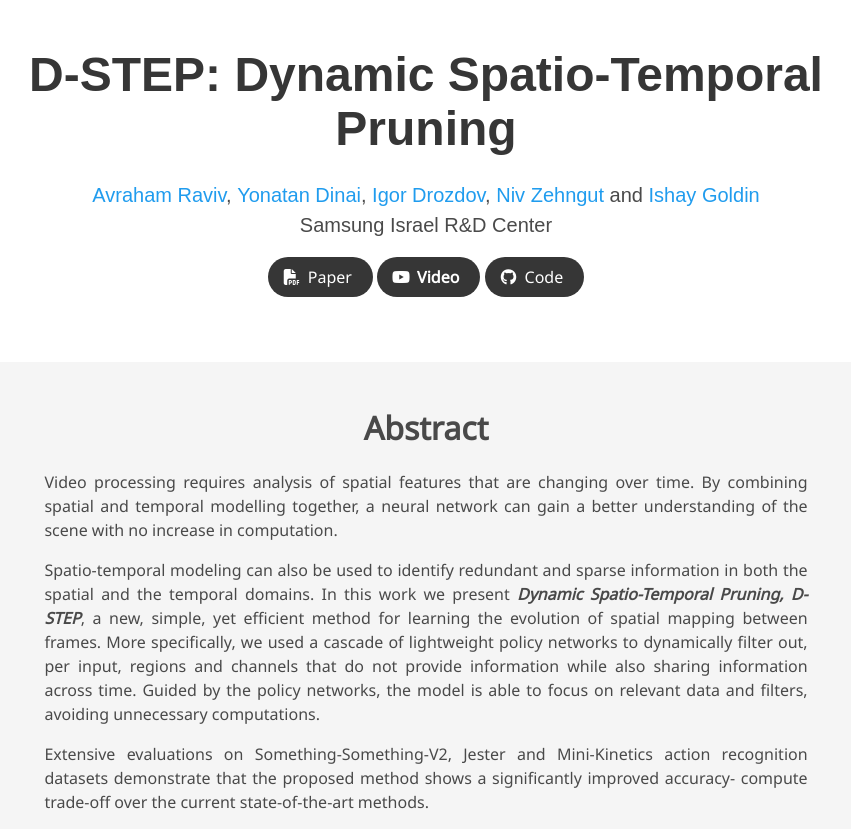
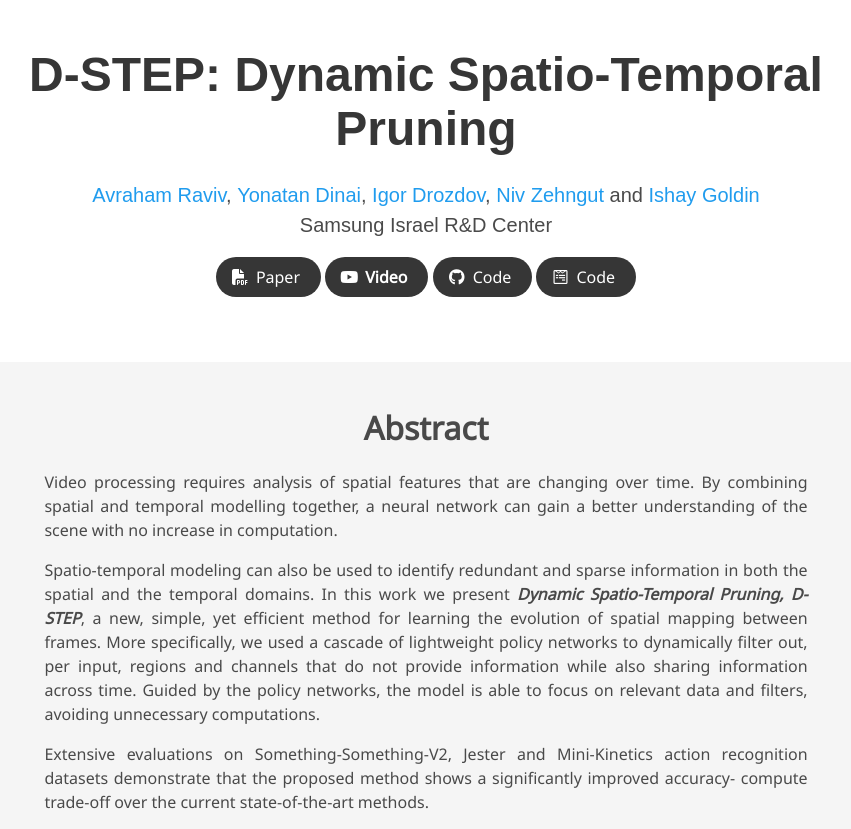
Before and after one commit to AvrahamRaviv/DSTEP, a plain HTML site: page index.html in a window 1280 px wide. Shown: the top 829 px of the page, without its empty margins (214-1065 px from the left). Drawn offline with nearby package versions, Linux system fonts and the light colour scheme; some icons are missing; a web font is replaced by a local one.

Commit message:
Update index.html

```diff
--- a/index.html
+++ b/index.html
@@ -95,6 +95,17 @@ j=d.createElement(s),dl=l!='dataLayer'?'&l='+l:'';j.async=true;j.src=
                    class="external-link button is-normal is-rounded is-dark">
                   <span class="icon">
                       <i class="fab fa-github"></i>
+                  </span>
+                  <span>Code</span>
+                  </a>
+              </span>
+
+              <!-- Poster. -->
+              <span class="link-block">
+                <a href="https://drive.google.com/file/d/1pXvCPrbYEuU6uJsbPh9dwwScpuWUILz_/view?usp=sharing"
+                   class="external-link button is-normal is-rounded is-dark">
+                  <span class="icon">
+                      <i class="fab fa-wpforms"></i>
                   </span>
                   <span>Code</span>
                   </a>
```
